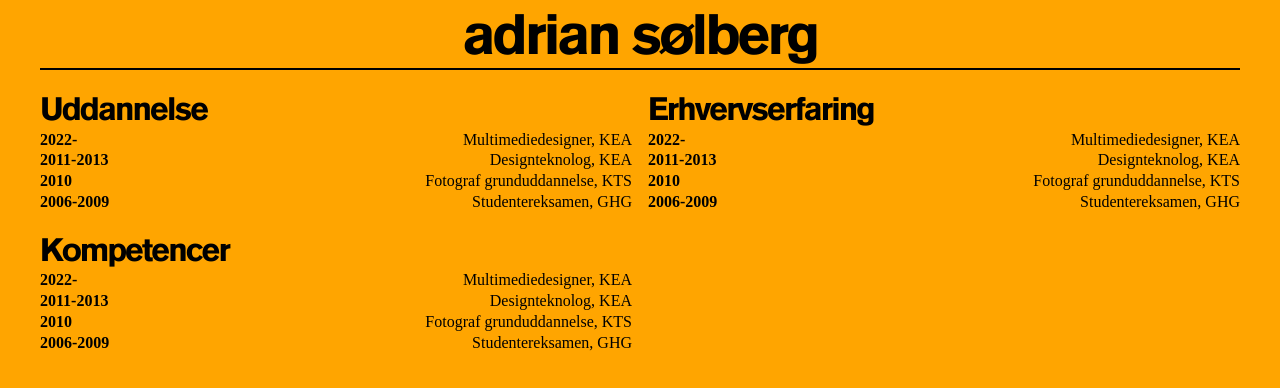
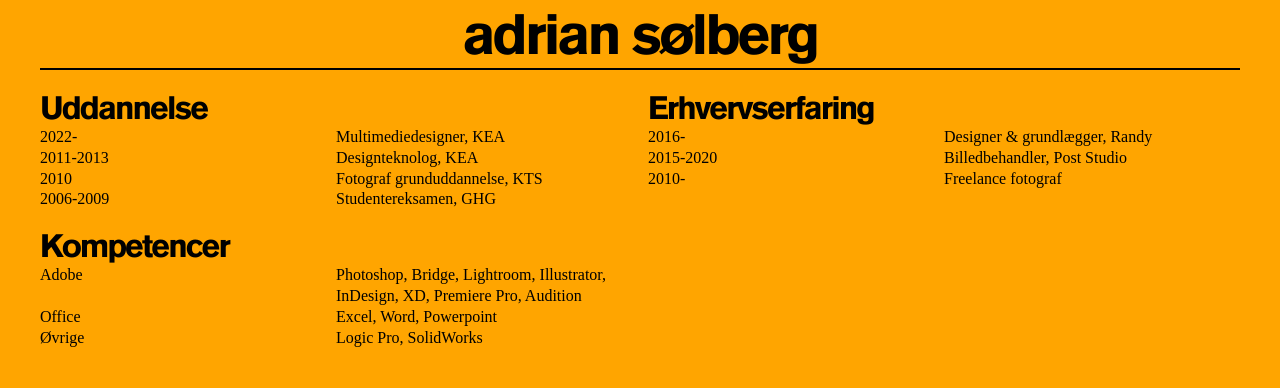
Before and after one commit to adri0564/06_portfolio, a plain HTML site: page curriculum_vitae.html in a window 1280 px wide. Drawn offline with Linux system fonts and the light colour scheme.

Commit message:
cv grid rettelser

```diff
--- a/curriculum_vitae.html
+++ b/curriculum_vitae.html
@@ -28,53 +28,38 @@
       </nav> -->
     </header>
     <main>
-      <section class="grid_1-1">
+      <section class="grid_cv">
         <article class="cv_container">
-          <div class="cv_container_left">
           <h2>Uddannelse</h2>
-
+          <h2></h2>
           <p>2022-</p>
+          <p>Multimediedesigner, KEA</p>
           <p>2011-2013</p>
+          <p>Designteknolog, KEA</p>
           <p>2010</p>
+          <p>Fotograf grunduddannelse, KTS</p>
           <p>2006-2009</p>
-          </div>
-          <div class="cv_container_right">
-            <p>Multimediedesigner, KEA</p>
-            <p>Designteknolog, KEA</p>
-            <p>Fotograf grunduddannelse, KTS</p>
           <p>Studentereksamen, GHG</p>
-          </div>
         </article>
         <article class="cv_container">
-          <div class="cv_container_left">
           <h2>Erhvervserfaring</h2>
-
-            <p>2022-</p>
-            <p>2011-2013</p>
-            <p>2010</p>
-            <p>2006-2009</p>
-          </div>
-          <div class="cv_container_right">
-            <p>Multimediedesigner, KEA</p>
-            <p>Designteknolog, KEA</p>
-            <p>Fotograf grunduddannelse, KTS</p>
-            <p>Studentereksamen, GHG</p>
-          </div>
+          <h2></h2>
+          <p>2016-</p>
+          <p>Designer & grundlægger, Randy</p>
+          <p>2015-2020</p>
+          <p>Billedbehandler, Post Studio</p>
+          <p>2010-</p>
+          <p>Freelance fotograf</p>
         </article>
         <article class="cv_container">
-          <div class="cv_container_left">
           <h2>Kompetencer</h2>
-
-            <p>2022-</p>
-            <p>2011-2013</p>
-            <p>2010</p>
-            <p>2006-2009</p>
-          </div>
-          <div class="cv_container_right">
-            <p>Multimediedesigner, KEA</p>
-            <p>Designteknolog, KEA</p>
-            <p>Fotograf grunduddannelse, KTS</p>
-            <p>Studentereksamen, GHG</p>
+          <h2></h2>
+          <p>Adobe</p>
+          <p>Photoshop, Bridge, Lightroom, Illustrator, InDesign, XD, Premiere Pro, Audition</p>
+          <p>Office</p>
+          <p>Excel, Word, Powerpoint</p>
+          <p>Øvrige</p>
+          <p>Logic Pro, SolidWorks</p>
           </div>
         </article>
       </section>
--- a/generel.css
+++ b/generel.css
@@ -15,6 +15,7 @@ body {
 p {
   font-family: "Times New Roman", Times, serif;
   font-size: 1rem;
+  line-height: 1.3;
 }
 
 /* LOGO CONTAINER */
@@ -37,6 +38,16 @@ p {
   border-bottom: 2px solid black;
 }
 
+/* NAVIGATION */
+/* header,
+ul {
+  display: block;
+  align-items: center;
+  justify-content: space-between;
+  list-style: none;
+} */
+
+/*GRID 1 1*/
 @media (max-width: 750px) {
   .tema_container {
     margin-top: 1rem;
@@ -44,6 +55,16 @@ p {
     margin-bottom: 1rem;
     margin-left: 1px;
   }
+}
+@media (min-width: 750px) {
+  .grid_1-1 {
+    display: grid;
+    grid-template-columns: 1fr 1fr;
+    gap: 1rem;
+  }
+}
+/*CV GRID*/
+@media (max-width: 910px) {
   .cv_container {
     margin-top: 1rem;
     margin-right: 1px;
@@ -51,10 +72,8 @@ p {
     margin-left: 1px;
   }
 }
-
-@media (min-width: 750px) {
-  /*GRID 1 1*/
-  .grid_1-1 {
+@media (min-width: 910px) {
+  .grid_cv {
     display: grid;
     grid-template-columns: 1fr 1fr;
     gap: 1rem;
@@ -88,23 +107,13 @@ p {
 .cv_container {
   display: grid;
   grid-template-columns: 1fr 1fr;
-  align-items: flex-end;
 }
 
-.cv_container_left {
-  font-size: 1rem;
-  font-weight: bolder;
-  line-height: 1.3;
-  text-align: left;
+.grid_cv {
+  place-items: start stretch;
 }
 
-.cv_container_right {
-  font-size: 1rem;
-  line-height: 1.3;
-  text-align: right;
-}
-
-.grid_1-1 h2 {
+.grid_cv h2 {
   font-family: "akzidenzgroteskregularblack", sans-serif;
   src: url("akzidenz-grotesk/akzidenz-grotesk-black-webfont.woff2") format("woff2"), url("akzidenz-grotesk/akzidenz-grotesk-black-webfont.woff") format("woff");
   font-weight: normal;
```
Also changed, not shown: index.html (+10 -0 lines). Lines whose indentation alone changed are shown as unchanged.
